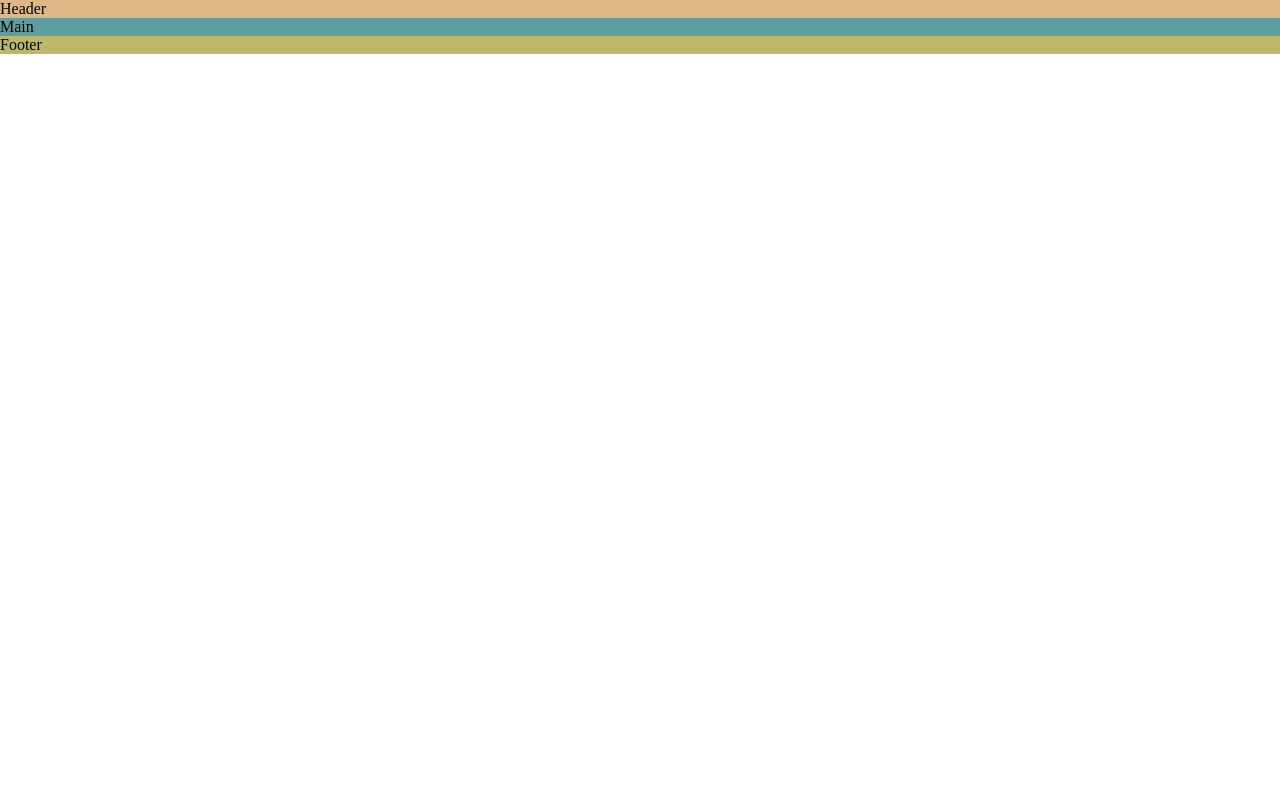
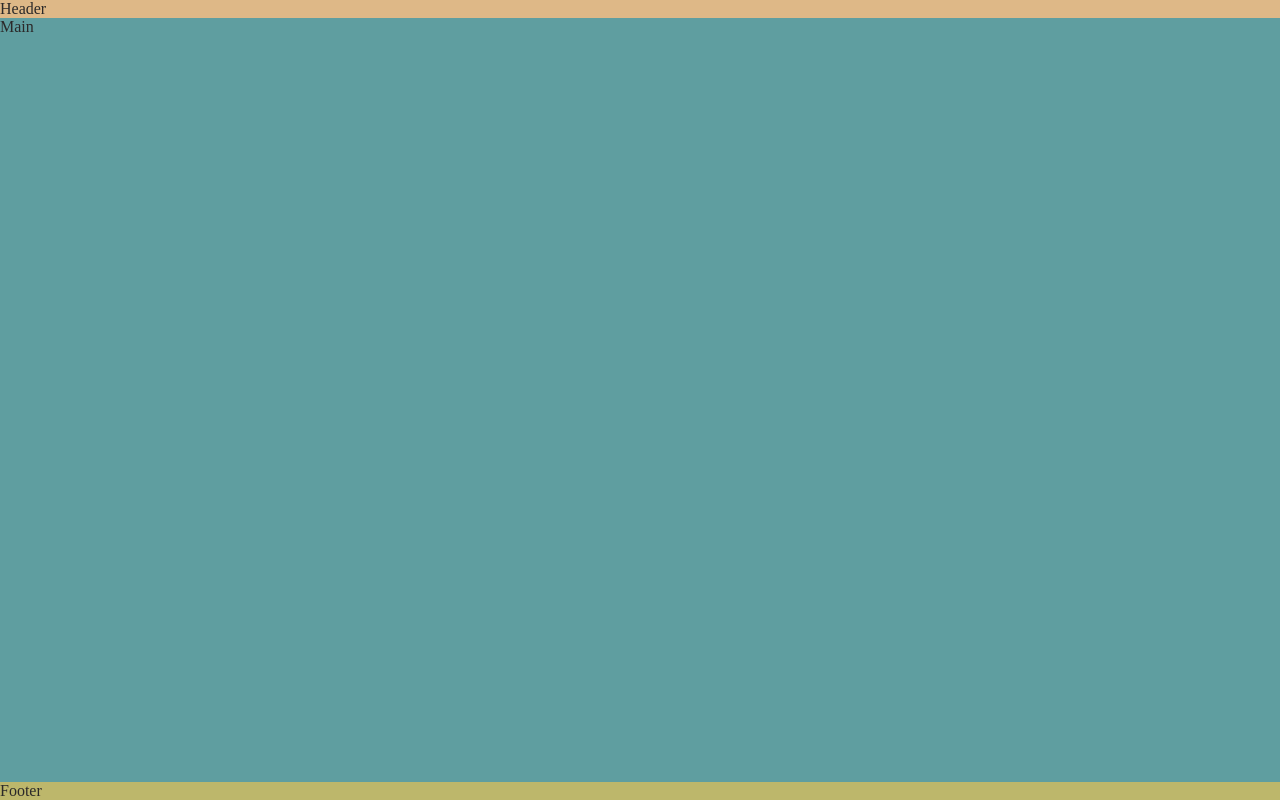
Before and after one commit to EVondrus/joffers, a plain HTML site: page index.html in a window 1280 px wide. Drawn offline with Linux system fonts and the light colour scheme.

Commit message:
Push footer down using flex styles

```diff
--- a/assets/css/style.css
+++ b/assets/css/style.css
@@ -3,6 +3,15 @@
     padding: 0;
     margin: 0;
     box-sizing: border-box;
+}
+
+/* General styles */
+body {
+    min-height: 100vh;
+    display: flex;
+    flex-direction: column;
+/* Generic project styles */
+    color: #2b2929;
 }
 
 /* Header */
@@ -14,6 +23,8 @@ header {
 /* Main content */
 main {
     background-color: cadetblue;
+/* Make main element take up any surplus space to push footer down */
+    flex: 1 0 auto;
 
 }
 
```
